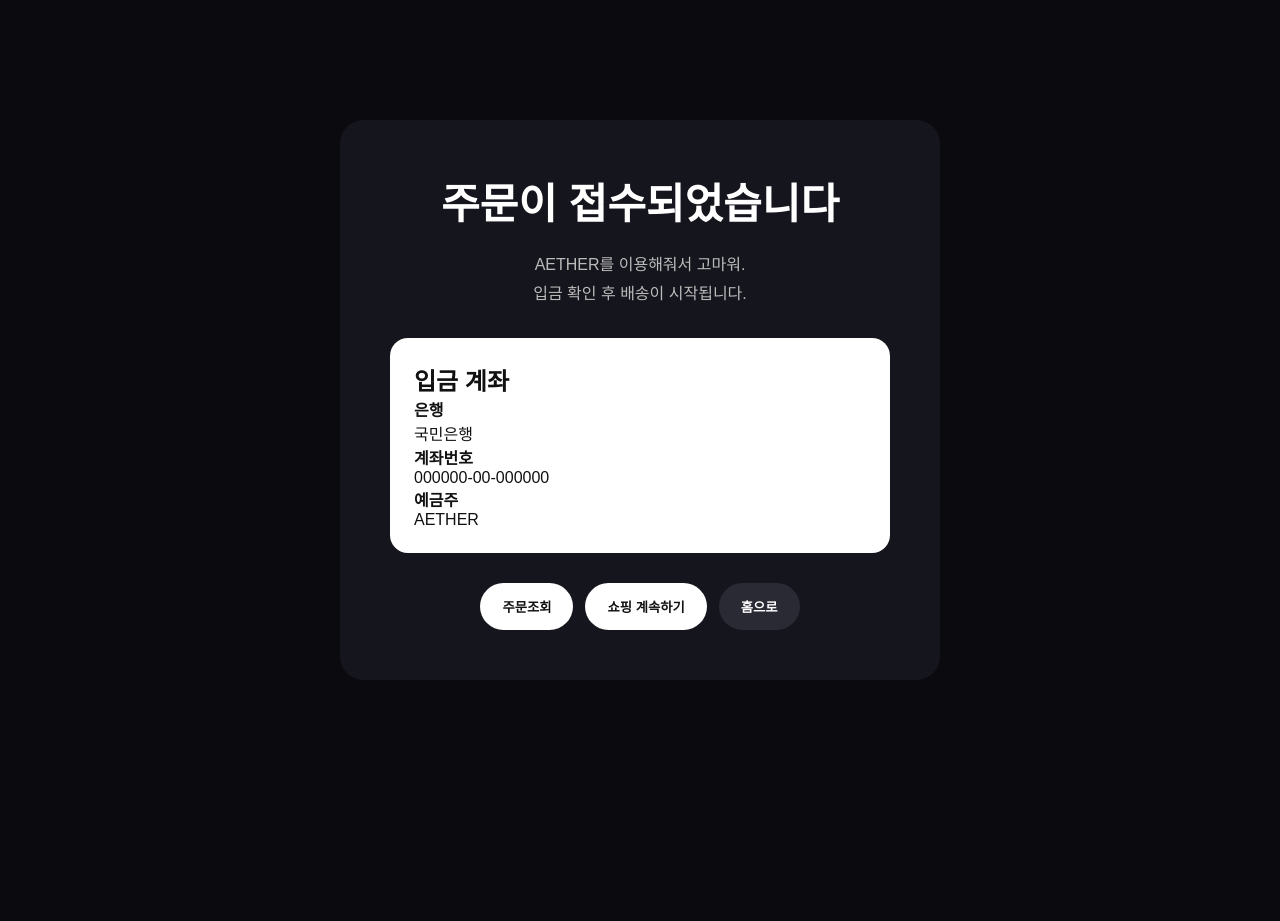
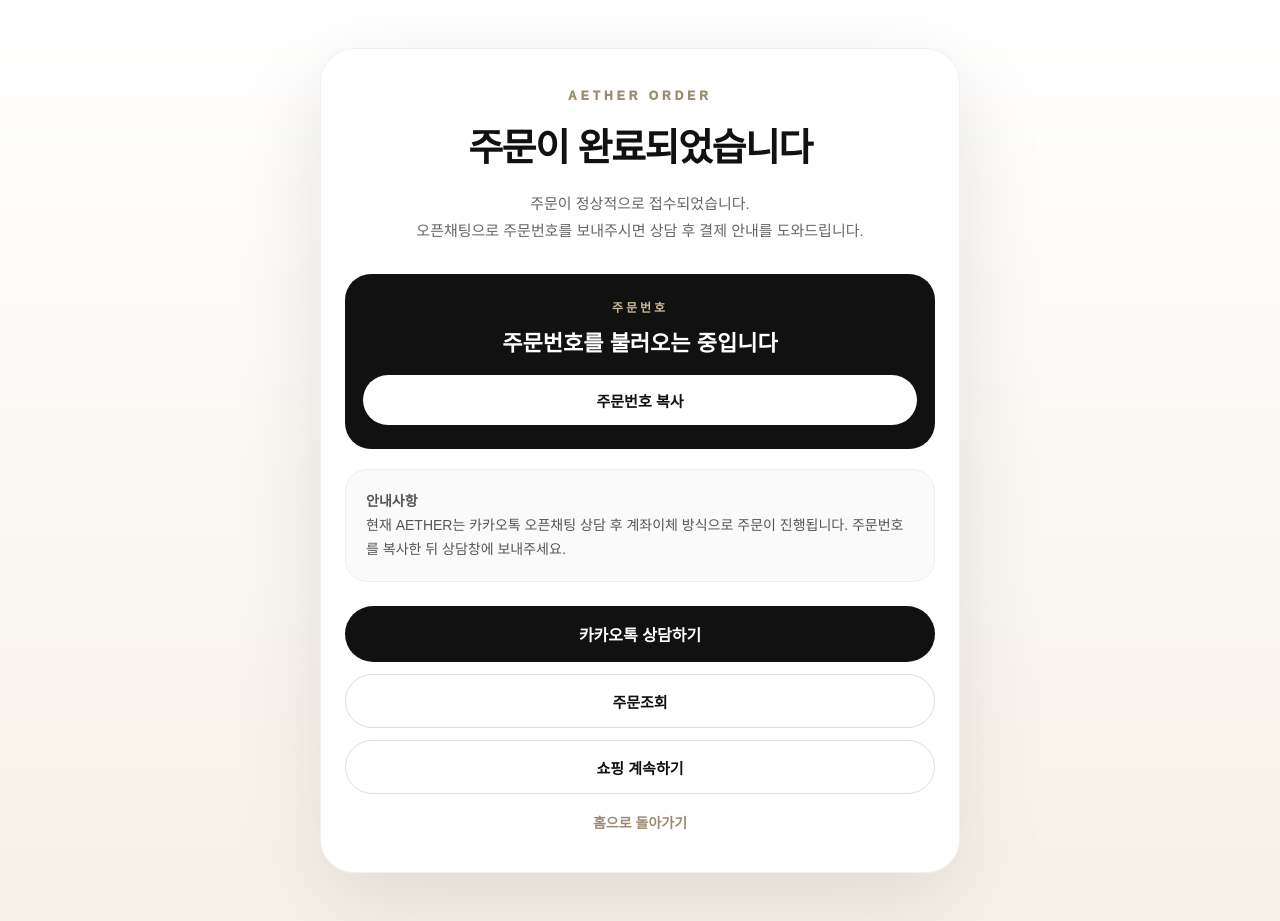
Before and after one commit to hanbin818/aether-shop, a Next.js app: page /order-complete in a window 1280 px wide. Before the commit the page ends 800 px from the top, so only its background shows below. Built offline with nearby package versions, Linux system fonts and the light colour scheme.

Commit message:
주문완료 페이지 개선

```diff
--- a/app/order-complete/page.tsx
+++ b/app/order-complete/page.tsx
@@ -5,162 +5,213 @@ import { useEffect, useState } from "react";
 export default function OrderCompletePage() {
   const [orderNumber, setOrderNumber] = useState("");
 
+  const openChatUrl = "#";
+
   useEffect(() => {
-    const savedOrderNumber = localStorage.getItem(
-      "aether-last-order-number"
-    );
+    const savedOrderNumber = localStorage.getItem("aether-last-order-number");
 
     if (savedOrderNumber) {
       setOrderNumber(savedOrderNumber);
     }
   }, []);
 
+  const copyOrderNumber = async () => {
+    if (!orderNumber) {
+      alert("복사할 주문번호가 없습니다.");
+      return;
+    }
+
+    await navigator.clipboard.writeText(orderNumber);
+    alert("주문번호가 복사되었습니다.");
+  };
+
   return (
-    <main
-      style={{
-        minHeight: "100vh",
-        background: "#0b0b0f",
-        color: "white",
-        display: "flex",
-        alignItems: "center",
-        justifyContent: "center",
-        padding: "40px",
-      }}
-    >
-      <div
-        style={{
-          textAlign: "center",
-          background: "#15151d",
-          padding: "50px",
-          borderRadius: "24px",
-          maxWidth: "600px",
-          width: "100%",
-        }}
-      >
-        <h1
-          style={{
-            fontSize: "42px",
-            marginBottom: "20px",
-          }}
-        >
-          주문이 접수되었습니다
-        </h1>
+    <main style={pageStyle}>
+      <section style={cardStyle}>
+        <p style={labelStyle}>AETHER ORDER</p>
 
-        <p
-          style={{
-            color: "#bbb",
-            lineHeight: "1.8",
-          }}
-        >
-          AETHER를 이용해줘서 고마워.
+        <h1 style={titleStyle}>주문이 완료되었습니다</h1>
+
+        <p style={descStyle}>
+          주문이 정상적으로 접수되었습니다.
           <br />
-          입금 확인 후 배송이 시작됩니다.
+          오픈채팅으로 주문번호를 보내주시면 상담 후 결제 안내를 도와드립니다.
         </p>
 
-        {orderNumber && (
-          <div
-            style={{
-              marginTop: "24px",
-              padding: "18px",
-              borderRadius: "14px",
-              background: "#20202b",
-            }}
-          >
-            <p
-              style={{
-                margin: 0,
-                color: "#999",
-              }}
-            >
-              주문번호
-            </p>
+        <div style={orderBoxStyle}>
+          <p style={orderLabelStyle}>주문번호</p>
 
-            <h2
-              style={{
-                margin: "8px 0 0",
-                fontSize: "24px",
-              }}
-            >
-              {orderNumber}
-            </h2>
-          </div>
-        )}
+          <h2 style={orderNumberStyle}>
+            {orderNumber || "주문번호를 불러오는 중입니다"}
+          </h2>
 
-        <div
-          style={{
-            marginTop: "30px",
-            padding: "24px",
-            background: "#fff",
-            color: "#111",
-            borderRadius: "18px",
-            textAlign: "left",
-          }}
-        >
-          <h2 style={{ marginTop: 0 }}>입금 계좌</h2>
+          <button onClick={copyOrderNumber} style={copyButtonStyle}>
+            주문번호 복사
+          </button>
+        </div>
 
+        <div style={noticeBoxStyle}>
+          <strong>안내사항</strong>
           <p>
-            <strong>은행</strong>
-            <br />
-            국민은행
-          </p>
-
-          <p>
-            <strong>계좌번호</strong>
-            <br />
-            000000-00-000000
-          </p>
-
-          <p>
-            <strong>예금주</strong>
-            <br />
-            AETHER
+            현재 AETHER는 카카오톡 오픈채팅 상담 후 계좌이체 방식으로 주문이
+            진행됩니다. 주문번호를 복사한 뒤 상담창에 보내주세요.
           </p>
         </div>
 
-        <div
-          style={{
-            display: "flex",
-            gap: "12px",
-            marginTop: "30px",
-            justifyContent: "center",
-            flexWrap: "wrap",
-          }}
-        >
-          <a href="/order-status">
-            <button style={buttonStyle}>
-              주문조회
-            </button>
+        <div style={buttonGroupStyle}>
+          <a href={openChatUrl} target="_blank" style={primaryButtonStyle}>
+            카카오톡 상담하기
           </a>
 
-          <a href="/products">
-            <button style={buttonStyle}>
-              쇼핑 계속하기
-            </button>
+          <a href="/order" style={outlineButtonStyle}>
+            주문조회
           </a>
 
-          <a href="/">
-            <button style={darkButtonStyle}>
-              홈으로
-            </button>
+          <a href="/products" style={outlineButtonStyle}>
+            쇼핑 계속하기
+          </a>
+
+          <a href="/" style={textButtonStyle}>
+            홈으로 돌아가기
           </a>
         </div>
-      </div>
+      </section>
     </main>
   );
 }
 
-const buttonStyle = {
-  padding: "14px 22px",
+const pageStyle = {
+  minHeight: "100vh",
+  background: "linear-gradient(180deg, #fff 0%, #f7f1e8 100%)",
+  color: "#111",
+  display: "flex",
+  alignItems: "center",
+  justifyContent: "center",
+  padding: "48px 18px",
+};
+
+const cardStyle = {
+  width: "100%",
+  maxWidth: "640px",
+  background: "rgba(255,255,255,0.96)",
+  borderRadius: "34px",
+  padding: "40px 24px",
+  textAlign: "center" as const,
+  border: "1px solid rgba(0,0,0,0.06)",
+  boxShadow: "0 28px 90px rgba(0,0,0,0.1)",
+};
+
+const labelStyle = {
+  margin: 0,
+  marginBottom: "14px",
+  color: "#9b8b73",
+  fontSize: "12px",
+  fontWeight: 950,
+  letterSpacing: "4px",
+};
+
+const titleStyle = {
+  margin: 0,
+  marginBottom: "18px",
+  fontSize: "38px",
+  fontWeight: 950,
+  letterSpacing: "-1.5px",
+};
+
+const descStyle = {
+  margin: 0,
+  color: "#666",
+  fontSize: "15px",
+  lineHeight: "1.8",
+  wordBreak: "keep-all" as const,
+};
+
+const orderBoxStyle = {
+  marginTop: "30px",
+  padding: "24px 18px",
+  borderRadius: "26px",
+  background: "#111",
+  color: "#fff",
+};
+
+const orderLabelStyle = {
+  margin: 0,
+  marginBottom: "10px",
+  color: "#c9b89a",
+  fontSize: "12px",
+  fontWeight: 900,
+  letterSpacing: "3px",
+};
+
+const orderNumberStyle = {
+  margin: 0,
+  marginBottom: "18px",
+  fontSize: "22px",
+  fontWeight: 950,
+  wordBreak: "break-all" as const,
+};
+
+const copyButtonStyle = {
+  width: "100%",
+  height: "50px",
   borderRadius: "999px",
   border: "none",
   background: "#fff",
   color: "#111",
-  fontWeight: "bold",
+  fontSize: "15px",
+  fontWeight: 950,
   cursor: "pointer",
 };
 
-const darkButtonStyle = {
-  ...buttonStyle,
-  background: "#2a2a35",
+const noticeBoxStyle = {
+  marginTop: "20px",
+  padding: "20px",
+  borderRadius: "22px",
+  background: "#fafafa",
+  border: "1px solid #eee",
+  color: "#555",
+  textAlign: "left" as const,
+  lineHeight: "1.7",
+  fontSize: "14px",
+};
+
+const buttonGroupStyle = {
+  display: "grid",
+  gap: "12px",
+  marginTop: "24px",
+};
+
+const primaryButtonStyle = {
+  height: "56px",
+  borderRadius: "999px",
+  background: "#111",
   color: "#fff",
+  textDecoration: "none",
+  display: "flex",
+  alignItems: "center",
+  justifyContent: "center",
+  fontSize: "16px",
+  fontWeight: 950,
 };
+
+const outlineButtonStyle = {
+  height: "54px",
+  borderRadius: "999px",
+  background: "#fff",
+  color: "#111",
+  border: "1px solid #ddd",
+  textDecoration: "none",
+  display: "flex",
+  alignItems: "center",
+  justifyContent: "center",
+  fontSize: "15px",
+  fontWeight: 950,
+};
+
+const textButtonStyle = {
+  color: "#9b8b73",
+  textDecoration: "none",
+  fontSize: "14px",
+  fontWeight: 900,
+  marginTop: "6px",
+};
```
